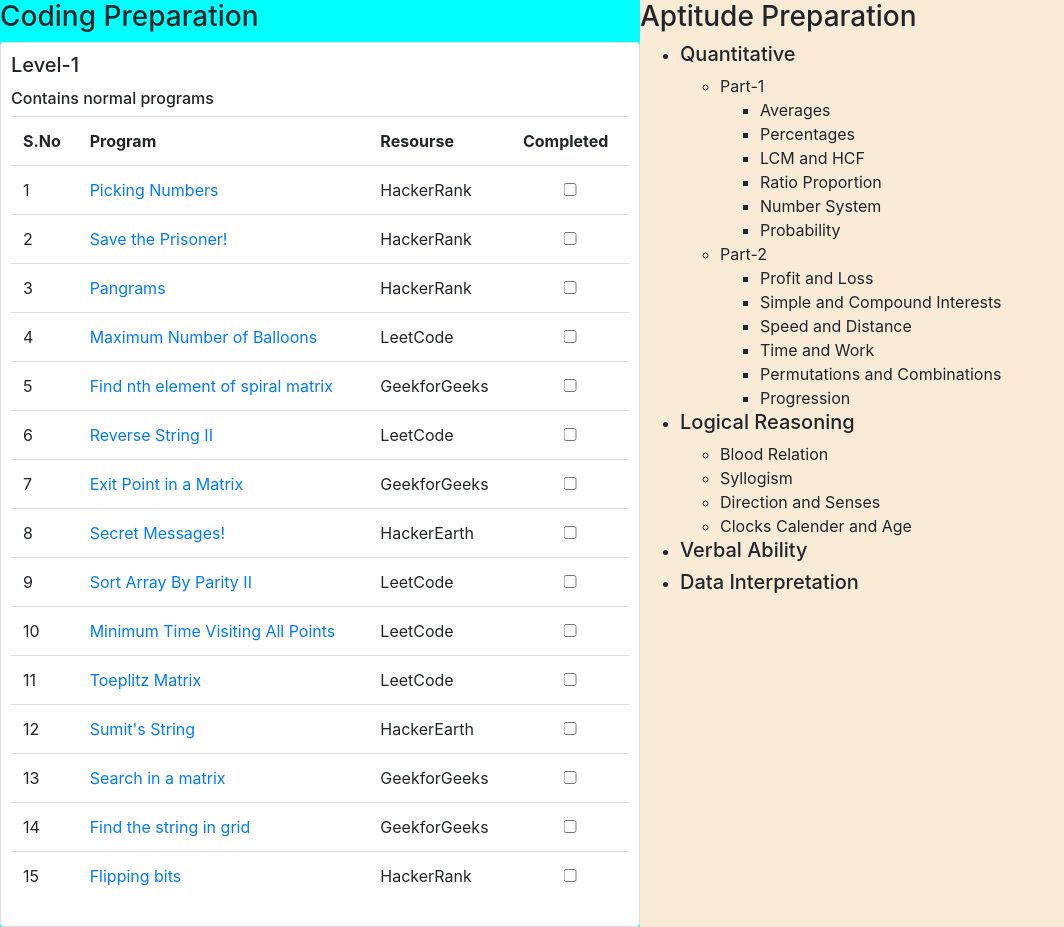
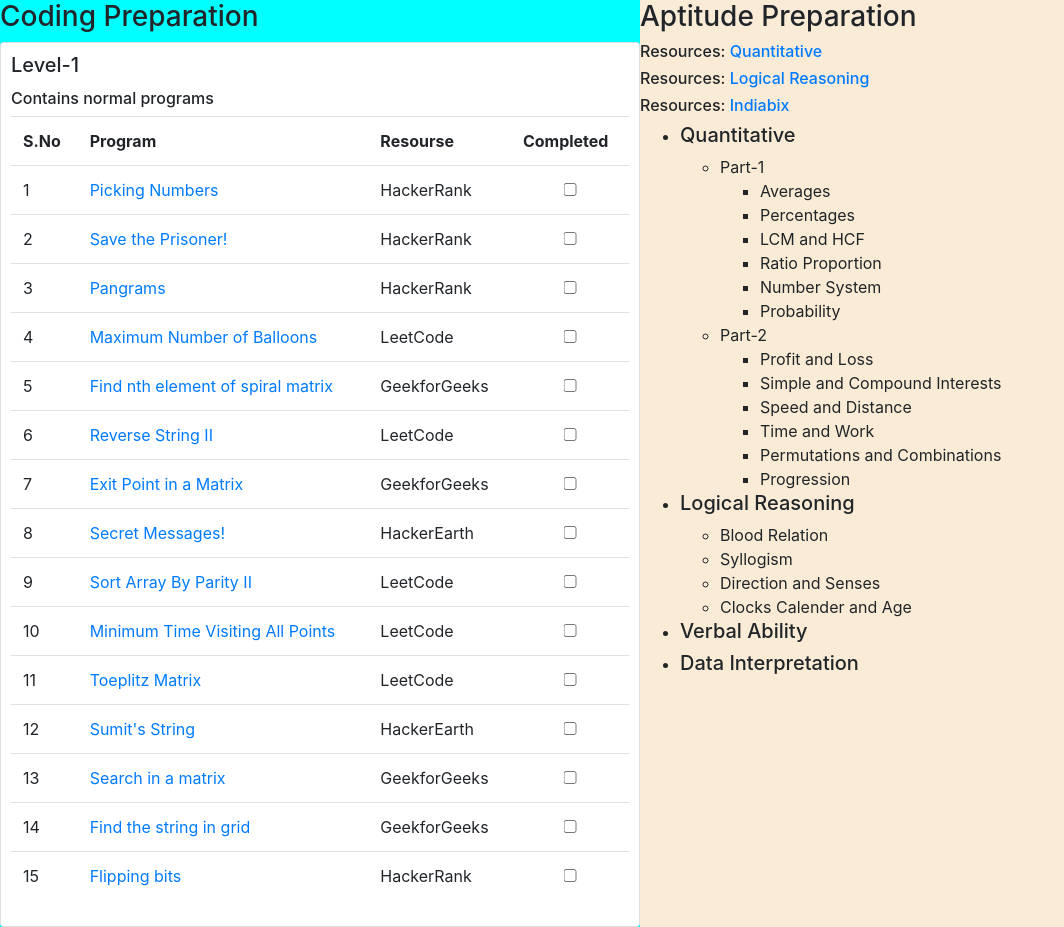
Before and after one commit to dileep8417/my_personal_apps, a plain HTML site: page placement prep/index.html in a window 1280 px wide. Shown: the top 927 px of the page, without its empty margins (0-1064 px from the left). Drawn offline with nearby package versions, Linux system fonts and the light colour scheme.

Commit message:
aptitude

```diff
--- a/placement prep/index.html
+++ b/placement prep/index.html
@@ -245,6 +245,9 @@
         </div>
         <div id="aptitude-shedule">
             <h3>Aptitude Preparation</h3>
+            <h6>Resources: <a target="_blank" href="http://placement.freshersworld.com/quantitative-aptitude-questions-and-answers/33150826">Quantitative</a></h6>
+            <h6>Resources: <a target="_blank" href="http://placement.freshersworld.com/logical-reasoning-questions-and-answers/33150830">Logical Reasoning</a></h6>
+            <h6>Resources: <a target="_blank" href="https://www.indiabix.com/">Indiabix</a></h6>
             <ul>
                 <li><h5>Quantitative</h5>
                     <ul>
@@ -270,7 +273,6 @@
                         </li>
                            </ul>
                         </li>
-
                         <li><h5>Logical Reasoning</h5>
                             <ul>
                                 <li>Blood Relation</li>
```
